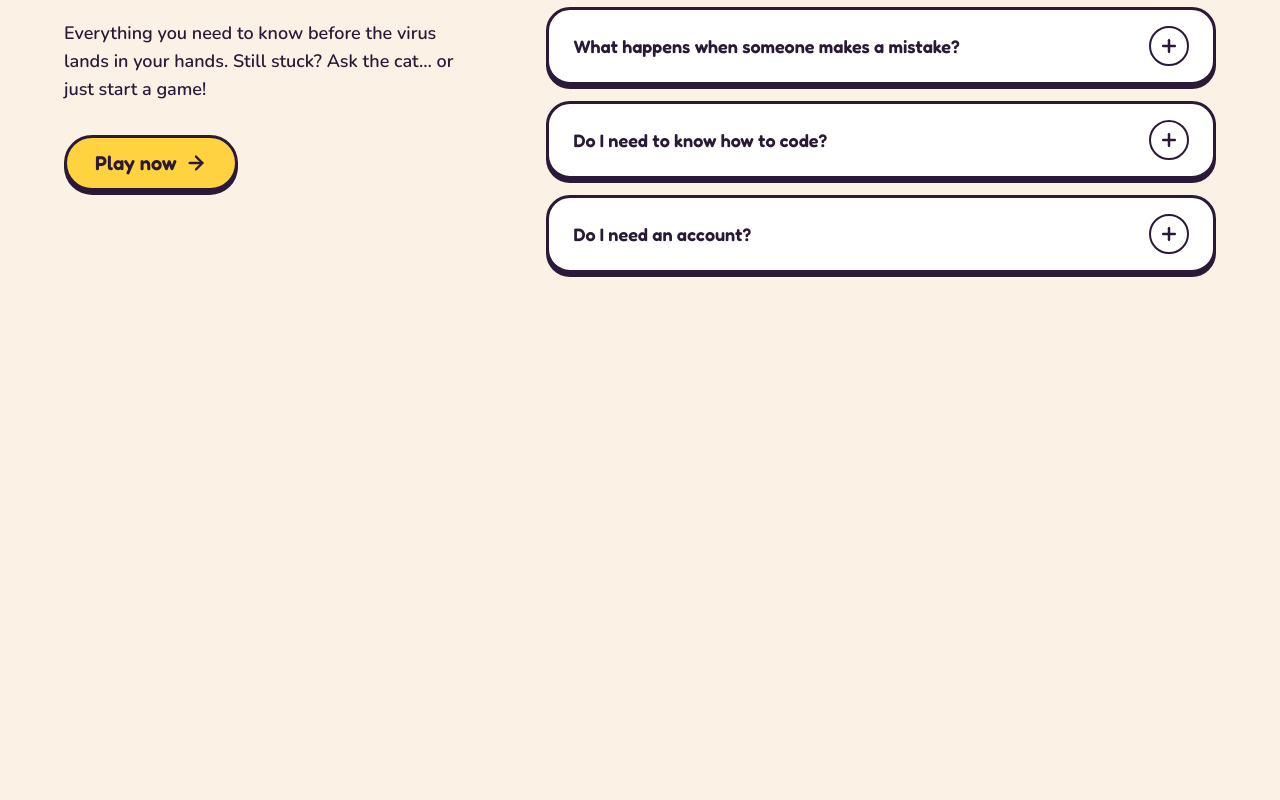
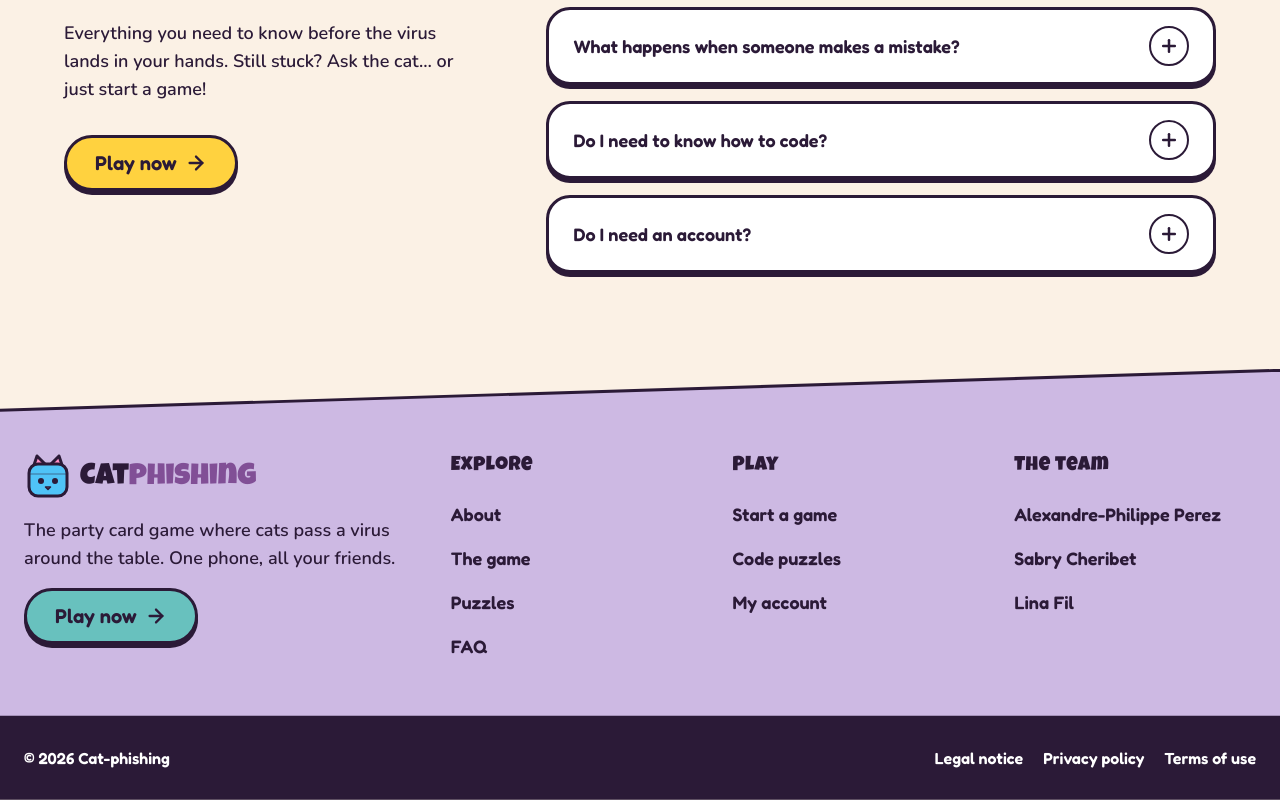
Before and after one commit to Alexandre74739/Cat-Phishing, a Next.js app: page / in a window 1280 px wide. Shown: the part 7245-8045 px from the top of the page. Before the commit the page ends 7614 px from the top, so only its background shows below. Built offline with nearby package versions, Linux system fonts and the light colour scheme.

Commit message:
feat: ajouter le composant Footer avec des sections de navigation et des informations légales

```diff
--- /dev/null
+++ b/src/_components/layout/Footer.tsx
@@ -0,0 +1,105 @@
+import Link from "next/link";
+import type { ReactNode } from "react";
+import { Button, type ButtonAction } from "@/_components/ui/Button";
+import { Logo } from "@/_components/ui/Logo";
+
+type FooterLink = { label: string; href: string };
+
+type FooterGroup = { title: string; links: FooterLink[] };
+
+type FooterProps = {
+  tagline: string;
+  action: ButtonAction;
+  groups: FooterGroup[];
+  team: { title: string; members: string[] };
+  copyright: string;
+  legal: FooterLink[];
+};
+
+const slant = "[clip-path:polygon(0_40px,100%_0,100%_100%,0_100%)]";
+
+export function Footer({
+  tagline,
+  action,
+  groups,
+  team,
+  copyright,
+  legal,
+}: FooterProps) {
+  return (
+    <footer className={`bg-ink pt-[3px] ${slant}`}>
+      <div className={`bg-lilac px-4 pt-20 pb-12 sm:px-6 ${slant}`}>
+        <div className="mx-auto grid max-w-7xl gap-10 sm:grid-cols-2 lg:grid-cols-[1.6fr_1fr_1fr_1fr]">
+          <div className="flex flex-col gap-4">
+            <Logo />
+            <p className="max-w-sm text-lg font-semibold text-ink">{tagline}</p>
+            <Button {...action} className="w-full sm:w-fit">
+              {action.label}
+            </Button>
+          </div>
+          {groups.map((group) => (
+            <FooterColumn key={group.title} title={group.title} isNav>
+              {group.links.map((link) => (
+                <li key={link.href}>
+                  <Link
+                    href={link.href}
+                    className="inline-flex min-h-11 items-center rounded-lg font-ui text-lg font-semibold text-ink hover:text-grape motion-safe:transition-colors"
+                  >
+                    {link.label}
+                  </Link>
+                </li>
+              ))}
+            </FooterColumn>
+          ))}
+          <FooterColumn title={team.title}>
+            {team.members.map((member) => (
+              <li
+                key={member}
+                className="flex min-h-11 items-center font-ui text-lg font-semibold text-ink"
+              >
+                {member}
+              </li>
+            ))}
+          </FooterColumn>
+        </div>
+      </div>
+      <div className="px-4 py-5 sm:px-6">
+        <div className="mx-auto flex max-w-7xl flex-col items-center justify-between gap-2 text-center font-ui font-semibold text-paper sm:flex-row sm:text-left">
+          <p>{copyright}</p>
+          <nav aria-label="Legal">
+            <ul className="flex flex-wrap justify-center gap-x-5">
+              {legal.map((link) => (
+                <li key={link.href}>
+                  <Link
+                    href={link.href}
+                    className="inline-flex min-h-11 items-center rounded-lg underline-offset-4 hover:underline"
+                  >
+                    {link.label}
+                  </Link>
+                </li>
+              ))}
+            </ul>
+          </nav>
+        </div>
+      </div>
+    </footer>
+  );
+}
+
+function FooterColumn({
+  title,
+  isNav = false,
+  children,
+}: {
+  title: string;
+  isNav?: boolean;
+  children: ReactNode;
+}) {
+  const Wrapper = isNav ? "nav" : "div";
+  return (
+    <Wrapper aria-label={isNav ? title : undefined}>
+      <h2 className="font-display text-xl tracking-wide text-ink">{title}</h2>
+      <ul className="mt-3 flex flex-col">{children}</ul>
+    </Wrapper>
+  );
+}
--- a/src/app/(site)/layout.tsx
+++ b/src/app/(site)/layout.tsx
@@ -1,18 +1,21 @@
+import { Footer } from "@/_components/layout/Footer";
 import { Header } from "@/_components/layout/Header";
 import { defaultAvatarId } from "@/lib/avatars";
 import { installGuide } from "@/lib/installGuide";
 import { routes } from "@/lib/navigation";
 
+const sections = [
+  { id: "about", label: "About" },
+  { id: "game", label: "The game" },
+  { id: "puzzles", label: "Puzzles" },
+  { id: "faq", label: "FAQ" },
+];
+
 export default function SiteLayout({ children }: LayoutProps<"/">) {
   return (
     <>
       <Header
-        sections={[
-          { id: "about", label: "About" },
-          { id: "game", label: "The game" },
-          { id: "puzzles", label: "Puzzles" },
-          { id: "faq", label: "FAQ" },
-        ]}
+        sections={sections}
         actions={[
           {
             label: "Play",
@@ -38,6 +41,43 @@ export default function SiteLayout({ children }: LayoutProps<"/">) {
         }}
       />
       {children}
+      <Footer
+        tagline="The party card game where cats pass a virus around the table. One phone, all your friends."
+        action={{
+          label: "Play now",
+          href: routes.play,
+          variant: "mint",
+          icon: "next",
+          iconSide: "end",
+        }}
+        groups={[
+          {
+            title: "Explore",
+            links: sections.map((section) => ({
+              label: section.label,
+              href: `/#${section.id}`,
+            })),
+          },
+          {
+            title: "Play",
+            links: [
+              { label: "Start a game", href: routes.play },
+              { label: "Code puzzles", href: routes.code },
+              { label: "My account", href: routes.account },
+            ],
+          },
+        ]}
+        team={{
+          title: "The team",
+          members: ["Alexandre-Philippe Perez", "Sabry Cheribet", "Lina Fil"],
+        }}
+        copyright="© 2026 Cat-phishing"
+        legal={[
+          { label: "Legal notice", href: routes.legalNotice },
+          { label: "Privacy policy", href: routes.privacy },
+          { label: "Terms of use", href: routes.terms },
+        ]}
+      />
     </>
   );
 }
--- a/src/lib/navigation.ts
+++ b/src/lib/navigation.ts
@@ -3,6 +3,9 @@ export const routes = {
   play: "/play",
   code: "/code",
   account: "/account",
+  legalNotice: "/legal-notice",
+  privacy: "/privacy",
+  terms: "/terms",
 } as const;
 
 export const levelHref = (course: string, level: number) =>
```
